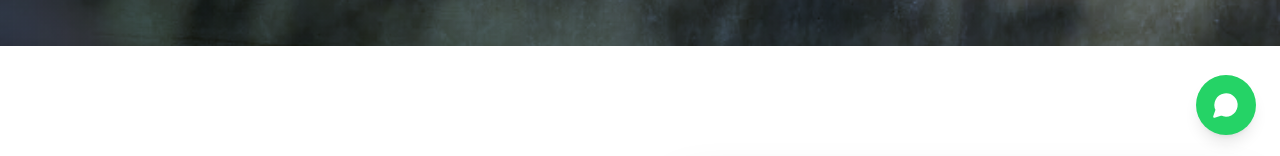
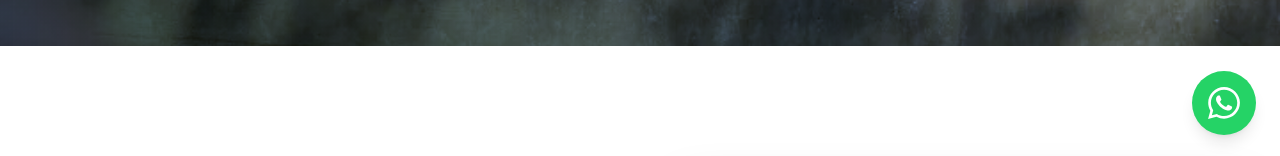
Before and after one commit to SamuraWorks/shining-shield-foundation, a Next.js app: page / in a window 1280 px wide. Shown: the part 641-797 px from the top of the page. Built offline with nearby package versions, Linux system fonts and the light colour scheme.

Commit message:
Update WhatsApp button to use official SVG logo and brand colors

```diff
--- a/components/WhatsAppButton.tsx
+++ b/components/WhatsAppButton.tsx
@@ -1,6 +1,5 @@
 "use client";
 
-import { MessageCircle } from "lucide-react";
 import Link from "next/link";
 
 export default function WhatsAppButton() {
@@ -9,10 +8,23 @@
             href="https://wa.me/23232778016"
             target="_blank"
             rel="noopener noreferrer"
-            className="fixed bottom-6 right-6 z-50 bg-[#25D366] text-white p-4 rounded-full shadow-lg hover:bg-[#20bd5a] transition-all duration-300 hover:scale-110 flex items-center justify-center animate-bounce-slow"
+            className="fixed bottom-6 right-6 z-50 bg-[#25D366] text-white p-4 rounded-full shadow-lg hover:bg-[#1DA851] transition-all duration-300 hover:scale-110 flex items-center justify-center group"
             aria-label="Chat on WhatsApp"
         >
-            <MessageCircle size={28} fill="white" className="text-white" />
+            {/* Pulse Effect */}
+            <span className="absolute inline-flex h-full w-full rounded-full bg-[#25D366] opacity-75 animate-ping group-hover:hidden"></span>
+
+            {/* Official WhatsApp Icon SVG */}
+            <svg
+                xmlns="http://www.w3.org/2000/svg"
+                width="32"
+                height="32"
+                viewBox="0 0 24 24"
+                fill="currentColor"
+                className="relative z-10"
+            >
+                <path d="M.057 24l1.687-6.163c-1.041-1.804-1.588-3.849-1.587-5.946.003-6.556 5.338-11.891 11.893-11.891 3.181.001 6.167 1.24 8.413 3.488 2.245 2.248 3.481 5.236 3.48 8.414-.003 6.557-5.338 11.892-11.893 11.892-1.99-.001-3.951-.5-5.688-1.448l-6.305 1.654zm6.597-3.807c1.676.995 3.276 1.591 5.392 1.592 5.448 0 9.886-4.434 9.889-9.885.002-5.462-4.415-9.89-9.881-9.892-5.452 0-9.887 4.434-9.889 9.884-.001 2.225.651 3.891 1.746 5.634l-.999 3.648 3.742-.981zm11.387-5.464c-.074-.124-.272-.198-.57-.347-.297-.149-1.758-.868-2.031-.967-.272-.099-.47-.149-.669.149-.198.297-.768.967-.941 1.165-.173.198-.347.223-.644.074-.297-.149-1.255-.463-2.39-1.475-.883-.788-1.48-1.761-1.653-2.059-.173-.297-.018-.458.13-.606.134-.133.297-.347.446-.52.151-.174.2-.298.3-.495.099-.198.05-.372-.025-.52-.075-.149-.669-1.611-.916-2.207-.242-.579-.487-.501-.669-.51l-.57-.01c-.198 0-.52.074-.792.372-.272.297-1.04 1.016-1.04 2.479 0 1.462 1.065 2.875 1.213 3.074.149.198 2.095 3.2 5.076 4.487.709.306 1.263.489 1.694.626.712.226 1.36.194 1.872.118.571-.085 1.758-.719 2.006-1.413.248-.695.248-1.29.173-1.414z" />
+            </svg>
         </Link>
     );
 }
```
